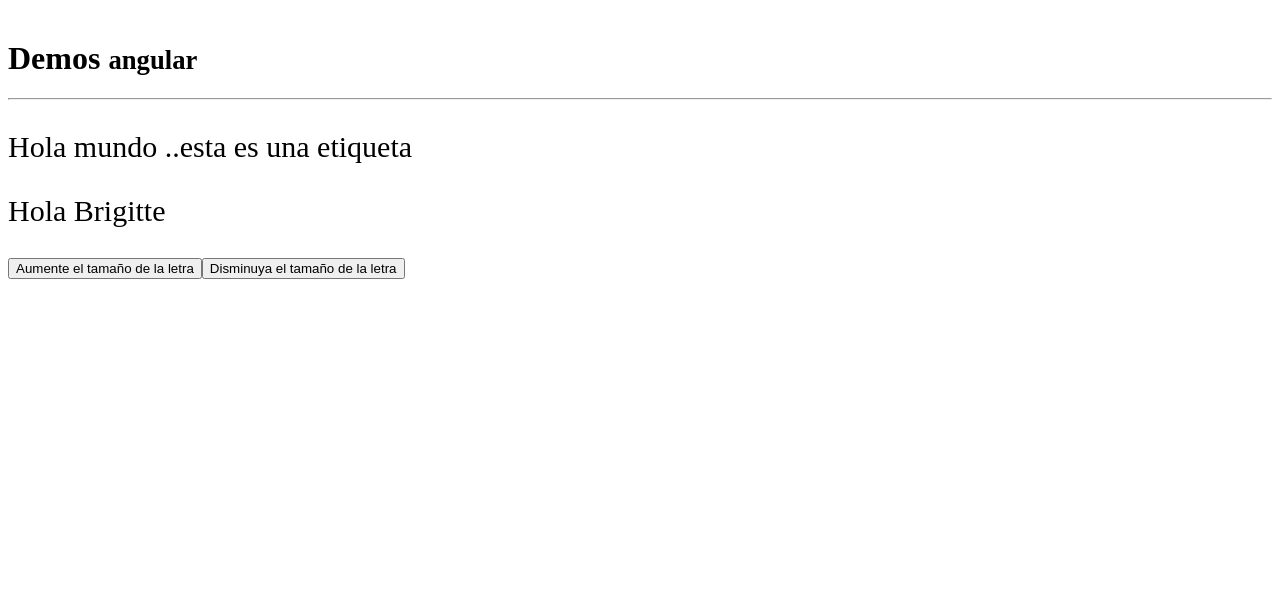
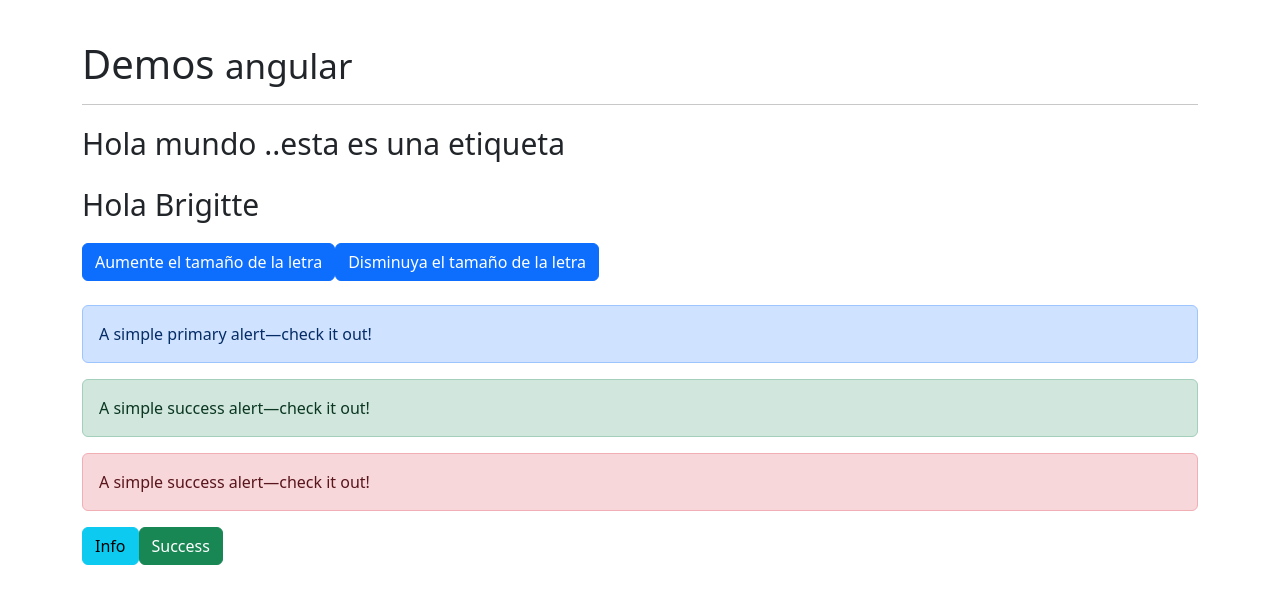
Before and after one commit to Brigitte9219/Angular_MasDeAngular, an Angular app: page / in a window 1280 px wide. Shown: the top 604 px of the page. Built offline with nearby package versions, Linux system fonts and the light colour scheme.

Commit message:
Uso de ngClass en el caso de alertas..uso de botones para cambiar las alertas (click)

```diff
--- a/angular.json
+++ b/angular.json
@@ -25,9 +25,14 @@
               "src/assets"
             ],
             "styles": [
-              "src/styles.css"
+              "src/styles.css",
+              "node_modules/bootstrap/dist/css/bootstrap.min.css"
             ],
-            "scripts": []
+            "scripts": [
+              "node_modules/jquery/dist/jquery.slim.min.js",
+              "node_modules/popper.js/dist/umd/popper.min.js",
+              "node_modules/bootstrap/dist/js/bootstrap.min.js"
+            ]
           },
           "configurations": {
             "production": {
--- a/package.json
+++ b/package.json
@@ -18,6 +18,9 @@
     "@angular/platform-browser": "^16.2.0",
     "@angular/platform-browser-dynamic": "^16.2.0",
     "@angular/router": "^16.2.0",
+    "bootstrap": "^5.3.2",
+    "jquery": "^3.7.1",
+    "popper.js": "^1.16.1",
     "rxjs": "~7.8.0",
     "tslib": "^2.3.0",
     "zone.js": "~0.13.0"
--- a/src/app/app.component.html
+++ b/src/app/app.component.html
@@ -3,5 +3,8 @@
   <hr>
 
   <app-ng-style></app-ng-style>
+  <br><br>
+
+  <app-clases></app-clases>
 
 </div>
--- a/src/app/app.module.ts
+++ b/src/app/app.module.ts
@@ -4,11 +4,13 @@
 import { AppRoutingModule } from './app-routing.module';
 import { AppComponent } from './app.component';
 import { NgStyleComponent } from './components/ng-style/ng-style.component';
+import { ClasesComponent } from './components/clases/clases.component';
 
 @NgModule({
   declarations: [
     AppComponent,
-    NgStyleComponent
+    NgStyleComponent,
+    ClasesComponent
   ],
   imports: [
     BrowserModule,
--- /dev/null
+++ b/src/app/components/clases/clases.component.html
@@ -0,0 +1,16 @@
+<div class="alert alert-primary" role="alert">
+  A simple primary alert—check it out!
+</div>
+
+<div class="alert alert-success" role="alert">
+  A simple success alert—check it out!
+</div>
+
+
+<!--Dependiendo de la propiedad alerta, si se da clic en el boton cambia-->
+<div [ngClass]="alerta" class="alert" role="alert">
+  A simple success alert—check it out!
+</div>
+
+<button type="button" class="btn btn-info" (click)="alerta='alert-info'">Info</button>
+<button type="button" class="btn btn-success" (click)="alerta='alert-success'">Success</button>
--- /dev/null
+++ b/src/app/components/clases/clases.component.ts
@@ -0,0 +1,12 @@
+import { Component } from '@angular/core';
+
+@Component({
+  selector: 'app-clases',
+  templateUrl: './clases.component.html',
+  styleUrls: ['./clases.component.css']
+})
+export class ClasesComponent {
+
+  alerta:string="alert-danger"
+
+}
--- a/src/index.html
+++ b/src/index.html
@@ -6,8 +6,12 @@
   <base href="/">
   <meta name="viewport" content="width=device-width, initial-scale=1">
   <link rel="icon" type="image/x-icon" href="favicon.ico">
+  <link rel="stylesheet" href="https://cdn.jsdelivr.net/npm/bootstrap@4.3.1/dist/css/bootstrap.min.css" integrity="sha384-ggOyR0iXCbMQv3Xipma34MD+dH/1fQ784/j6cY/iJTQUOhcWr7x9JvoRxT2MZw1T" crossorigin="anonymous">
 </head>
 <body>
   <app-root></app-root>
+  <script src="https://code.jquery.com/jquery-3.3.1.slim.min.js" integrity="sha384-q8i/X+965DzO0rT7abK41JStQIAqVgRVzpbzo5smXKp4YfRvH+8abtTE1Pi6jizo" crossorigin="anonymous"></script>
+<script src="https://cdn.jsdelivr.net/npm/popper.js@1.14.7/dist/umd/popper.min.js" integrity="sha384-UO2eT0CpHqdSJQ6hJty5KVphtPhzWj9WO1clHTMGa3JDZwrnQq4sF86dIHNDz0W1" crossorigin="anonymous"></script>
+<script src="https://cdn.jsdelivr.net/npm/bootstrap@4.3.1/dist/js/bootstrap.min.js" integrity="sha384-JjSmVgyd0p3pXB1rRibZUAYoIIy6OrQ6VrjIEaFf/nJGzIxFDsf4x0xIM+B07jRM" crossorigin="anonymous"></script>
 </body>
 </html>
```
Also changed, not shown: src/app/components/clases/clases.component.css (added), 2 other files (tests, documents, lock files or other folders).
